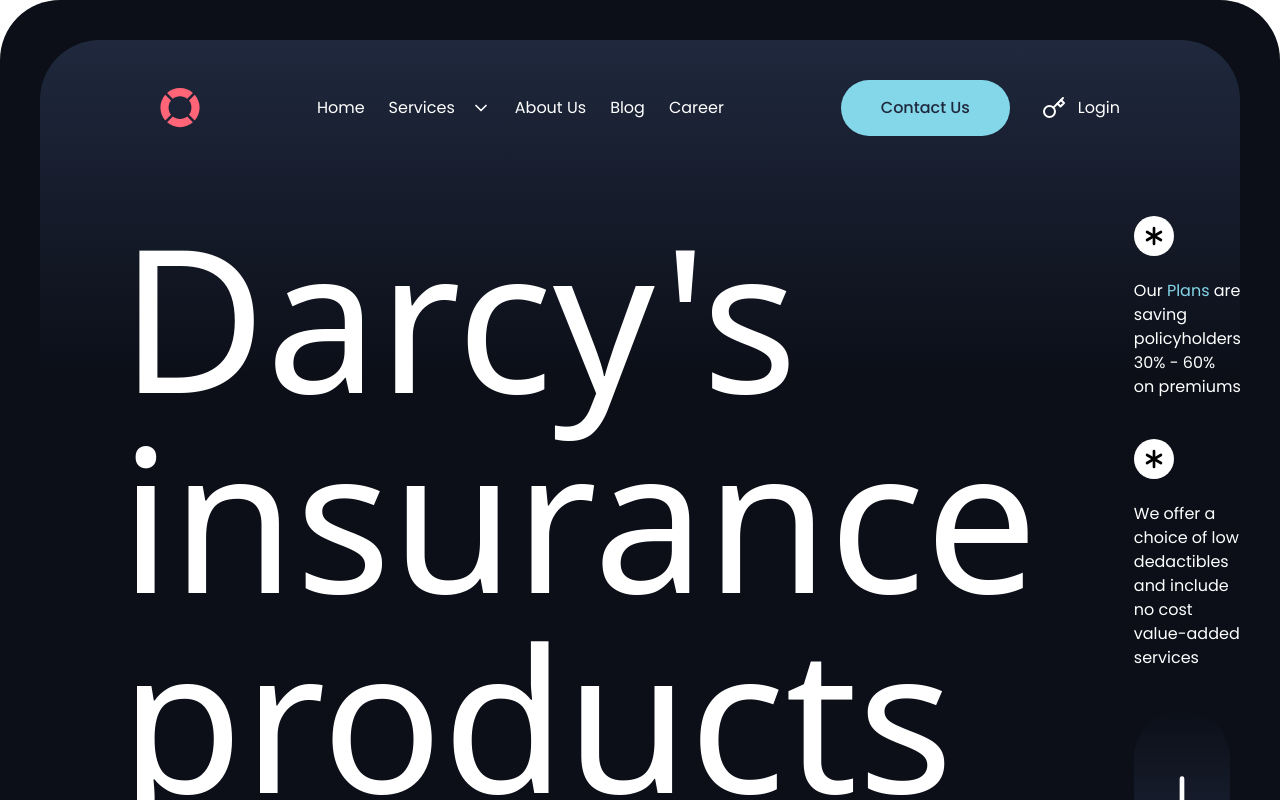
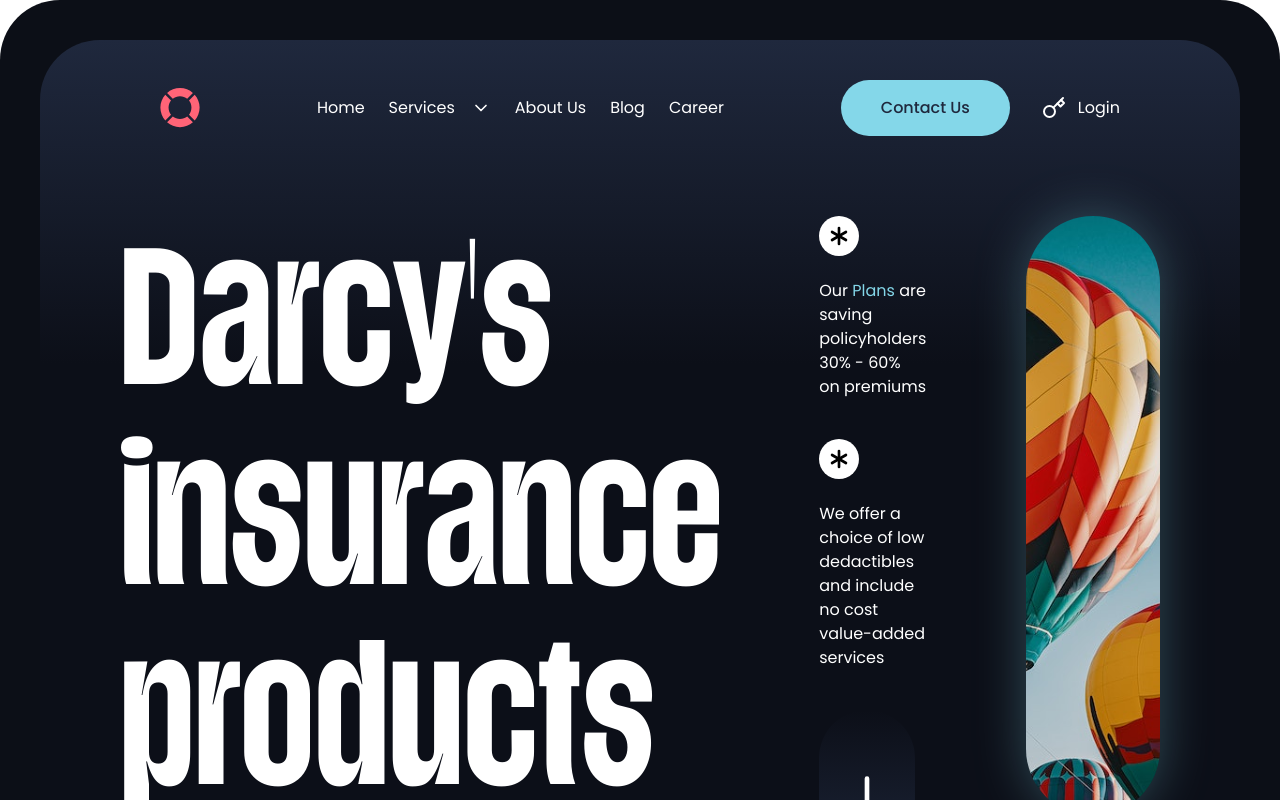
Before and after one commit to ibengeu/teamapt-interview, a React (Vite) app: page / in a window 1280 px wide. Shown: the top 800 px of the page. Built offline with nearby package versions, Linux system fonts and the light colour scheme.

Commit message:
chore: update font

```diff
--- a/src/index.css
+++ b/src/index.css
@@ -18,13 +18,18 @@
   }
 
   .insure-gradient {
-    background: rgb(31,40,61);
-    background: linear-gradient(180deg, rgba(31,40,61,1) 0%, rgba(12,15,24,1) 7%, rgba(12,15,24,1) 94%, rgba(31,40,61,1) 100%);
+    background: rgb(31, 40, 61);
+    background: linear-gradient(
+      180deg,
+      rgba(31, 40, 61, 1) 0%,
+      rgba(12, 15, 24, 1) 7%,
+      rgba(12, 15, 24, 1) 94%,
+      rgba(31, 40, 61, 1) 100%
+    );
   }
 }
 
 @font-face {
   font-family: 'Gratelos Display';
-  src: local('Gratelos Display'),
-    url('./assets/Fonts/gratelosdisplay.ttf') format('ttf');
+  src: url('./assets/Fonts/gratelosdisplay.ttf');
 }
--- a/src/sections/Hero.tsx
+++ b/src/sections/Hero.tsx
@@ -1,14 +1,23 @@
-import { useRef } from 'react';
+import { useLayoutEffect, useRef } from 'react';
 import HotAirBalloon from '../assets/images/hot_ballon.jpg';
 import { Asterisk, MoveDown } from 'lucide-react';
+import gsap from "gsap"
+
 export function Hero() {
   const maskRef = useRef(null);
   const imageRef = useRef(null);
+  const h1ref = useRef(null)
+
+  useLayoutEffect(() => {
+
+
+
+  }, [])
 
 
   return (
     <div className="text-white flex gap-24 mb-40 justify-between">
-      <h1 className="text-[200px] leading-[100%] font-heading  mb-10">
+      <h1 className="text-[200px] leading-[100%] font-heading  mb-10" ref={h1ref}>
         <span>Darcy's</span> <span>insurance</span> <span>products</span>
       </h1>
       <div className="flex gap-y-28 w-2/3  ">
```
